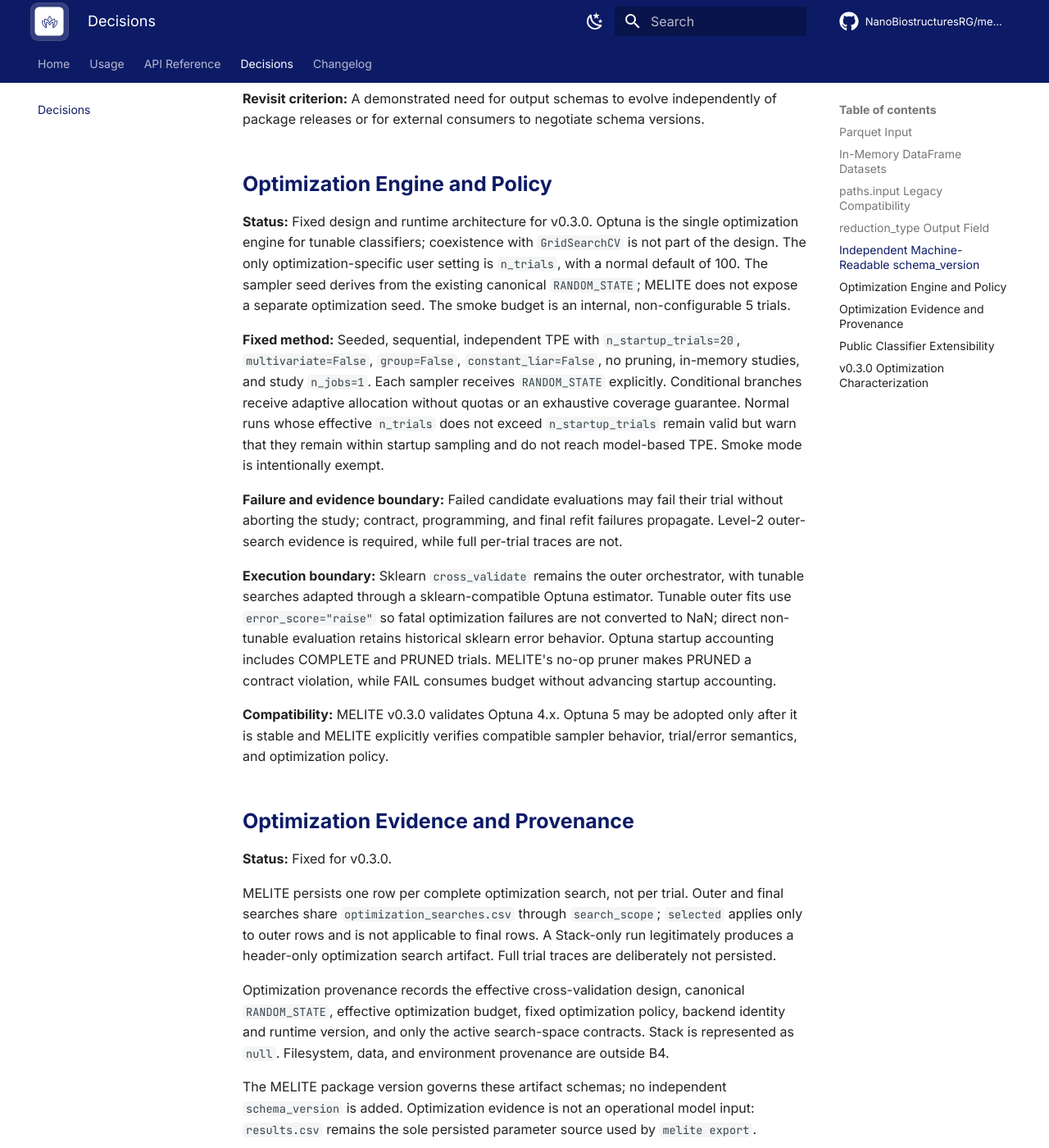
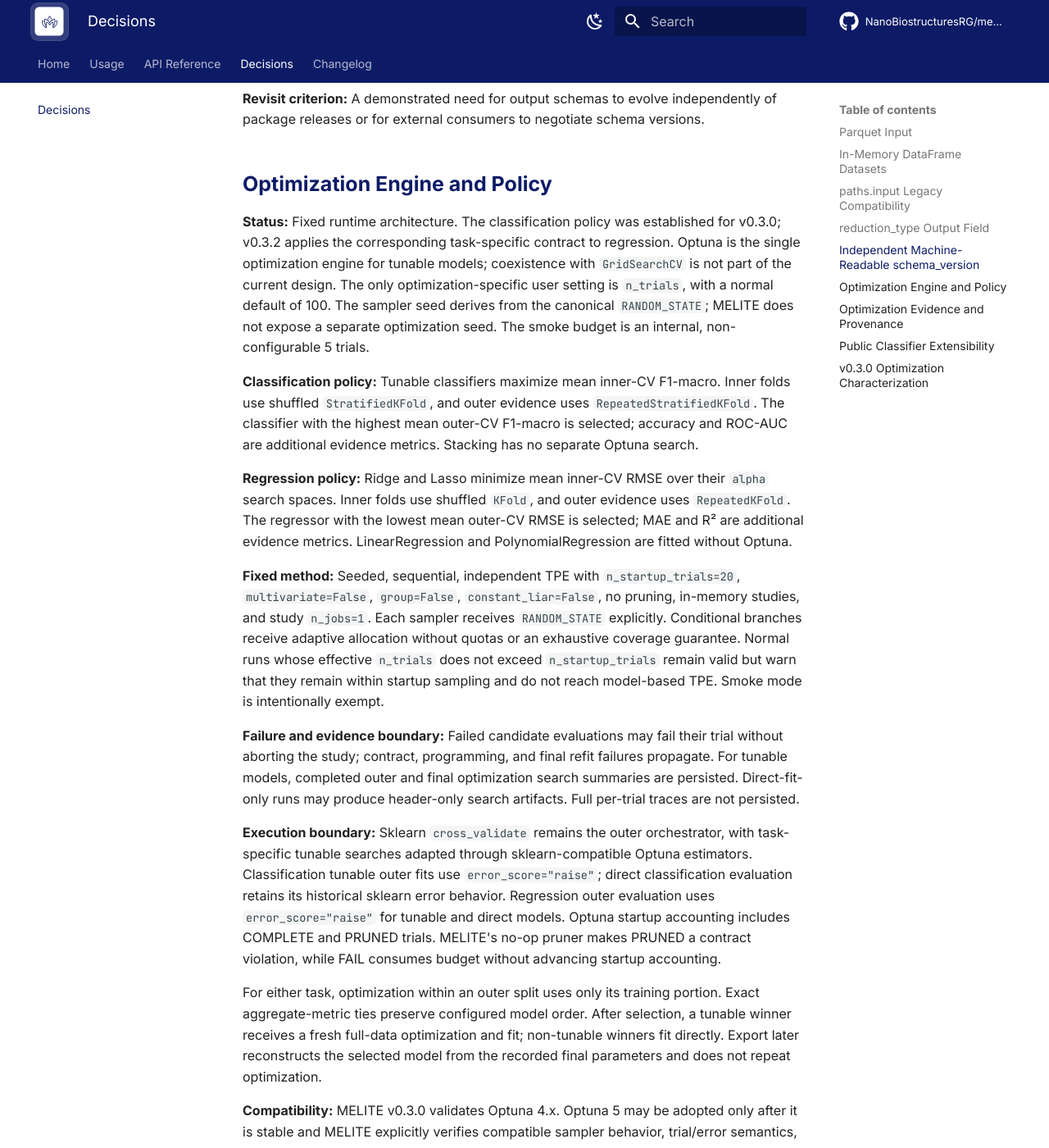
Before and after one commit to NanoBiostructuresRG/melite, an MkDocs documentation site: the page built from docs/decisions.md, in a window 1280 px wide and 1400 px high, scrolled down 1661 px. Shown: the whole window at 82% size. Built offline with MkDocs 1.6.1 and Material for MkDocs 9.7.7, drawn with Linux system fonts in a browser that asks for light colours; comment, search, counter and statistics services are not loaded; some of the changed text lies outside the part shown.

Commit message:
docs: align classification reporting and methodological decisions

```diff
--- a/docs/decisions.md
+++ b/docs/decisions.md
@@ -70,13 +70,26 @@
 
 ## Optimization Engine and Policy
 
-**Status:** Fixed design and runtime architecture for v0.3.0. Optuna is the
-single optimization engine for tunable classifiers; coexistence with
-`GridSearchCV` is not part of the design. The only optimization-specific user
-setting is `n_trials`,
-with a normal default of 100. The sampler seed derives from the existing
-canonical `RANDOM_STATE`; MELITE does not expose a separate optimization seed.
-The smoke budget is an internal, non-configurable 5 trials.
+**Status:** Fixed runtime architecture. The classification policy was
+established for v0.3.0; v0.3.2 applies the corresponding task-specific contract
+to regression. Optuna is the single optimization engine for tunable models;
+coexistence with `GridSearchCV` is not part of the current design. The only
+optimization-specific user setting is `n_trials`, with a normal default of 100.
+The sampler seed derives from the canonical `RANDOM_STATE`; MELITE does not
+expose a separate optimization seed. The smoke budget is an internal,
+non-configurable 5 trials.
+
+**Classification policy:** Tunable classifiers maximize mean inner-CV
+F1-macro. Inner folds use shuffled `StratifiedKFold`, and outer evidence uses
+`RepeatedStratifiedKFold`. The classifier with the highest mean outer-CV
+F1-macro is selected; accuracy and ROC-AUC are additional evidence metrics.
+Stacking has no separate Optuna search.
+
+**Regression policy:** Ridge and Lasso minimize mean inner-CV RMSE over their
+`alpha` search spaces. Inner folds use shuffled `KFold`, and outer evidence uses
+`RepeatedKFold`. The regressor with the lowest mean outer-CV RMSE is selected;
+MAE and R² are additional evidence metrics. LinearRegression and
+PolynomialRegression are fitted without Optuna.
 
 **Fixed method:** Seeded, sequential, independent TPE with
 `n_startup_trials=20`, `multivariate=False`, `group=False`,
@@ -89,16 +102,25 @@
 
 **Failure and evidence boundary:** Failed candidate evaluations may fail their
 trial without aborting the study; contract, programming, and final refit
-failures propagate. Level-2 outer-search evidence is required, while full
-per-trial traces are not.
+failures propagate. For tunable models, completed outer and final optimization
+search summaries are persisted. Direct-fit-only runs may
+produce header-only search artifacts. Full per-trial traces
+are not persisted.
 
 **Execution boundary:** Sklearn `cross_validate` remains the outer orchestrator,
-with tunable searches adapted through a sklearn-compatible Optuna estimator.
-Tunable outer fits use `error_score="raise"` so fatal optimization failures are
-not converted to NaN; direct non-tunable evaluation retains historical sklearn
-error behavior. Optuna startup accounting includes COMPLETE and PRUNED trials.
-MELITE's no-op pruner makes PRUNED a contract violation, while FAIL consumes
-budget without advancing startup accounting.
+with task-specific tunable searches adapted through sklearn-compatible Optuna
+estimators. Classification tunable outer fits use `error_score="raise"`; direct
+classification evaluation retains its historical sklearn error behavior.
+Regression outer evaluation uses `error_score="raise"` for tunable and direct
+models. Optuna startup accounting includes COMPLETE and PRUNED trials. MELITE's
+no-op pruner makes PRUNED a contract violation, while FAIL consumes budget
+without advancing startup accounting.
+
+For either task, optimization within an outer split uses only its training
+portion. Exact aggregate-metric ties preserve configured model order. After
+selection, a tunable winner receives a fresh full-data optimization and fit;
+non-tunable winners fit directly. Export later reconstructs the selected model
+from the recorded final parameters and does not repeat optimization.
 
 **Compatibility:** MELITE v0.3.0 validates Optuna 4.x. Optuna 5 may be adopted
 only after it is stable and MELITE explicitly verifies compatible sampler
@@ -106,24 +128,47 @@
 
 ## Optimization Evidence and Provenance
 
-**Status:** Fixed for v0.3.0.
+**Status:** Fixed task-specific artifact contracts. The classification contract
+was established for v0.3.0; the regression artifact family was added for
+v0.3.2.
 
-MELITE persists one row per complete optimization search, not per trial.
-Outer and final searches share `optimization_searches.csv` through
-`search_scope`; `selected` applies only to outer rows and is not applicable to
-final rows. A Stack-only run legitimately produces a header-only optimization
-search artifact. Full trial traces are deliberately not persisted.
+For classification, MELITE persists one row per completed optimization search,
+not per trial, in `optimization_searches.csv`. Outer and final searches are
+distinguished by `search_scope`; `selected` applies only to outer rows and is
+not applicable to final rows. A Stack-only run legitimately produces a
+header-only search artifact. `evaluations.csv` and `evaluation_folds.csv`
+preserve aggregate and per-outer-split F1-macro, accuracy, and ROC-AUC evidence.
+`results.csv` contains the selected classifier and its final parameters. The
+F1-macro figure is derived from existing outer evidence without further model
+fitting.
 
-Optimization provenance records the effective cross-validation design,
-canonical `RANDOM_STATE`, effective optimization budget, fixed optimization
-policy, backend identity and runtime version, and only the active search-space
-contracts. Stack is represented as `null`. Filesystem, data, and environment
-provenance are outside B4.
+For regression, the corresponding files are
+`regression_optimization_searches.csv`, `regression_evaluations.csv`,
+`regression_evaluation_folds.csv`, and `regression_results.csv`. Search rows
+exist only for Ridge and Lasso; a run containing only LinearRegression and/or
+PolynomialRegression produces a header-only regression search artifact. RMSE,
+MAE, and R² are preserved as aggregate and per-outer-split evidence, and the
+selected result is determined by the lowest mean outer RMSE. Regression does
+not currently produce an evaluation figure.
+
+For both tasks, exact selection ties retain the first model in configured
+order, and full trial traces are deliberately not persisted. Outer-CV evidence
+describes the configured evaluation design; it is not evidence of external
+scientific validation or generalizability.
+
+`optimization_provenance.json` records the classification cross-validation
+design, canonical `RANDOM_STATE`, effective budget, fixed policy, backend
+identity and runtime version, and active classifier search spaces; Stack is
+represented as `null`. `regression_optimization_provenance.json` records the
+task-specific outer and inner strategies, RMSE minimization contract, active
+regressors, and their search spaces; LinearRegression and PolynomialRegression
+are represented as `null`. Filesystem, data, and environment provenance remain
+outside these artifacts.
 
 The MELITE package version governs these artifact schemas; no independent
 `schema_version` is added. Optimization evidence is not an operational model
-input: `results.csv` remains the sole persisted parameter source used by
-`melite export`.
+input: `results.csv` is the persisted classification parameter source used by
+`melite export`, while regression export uses `regression_results.csv`.
 
 ## Public Classifier Extensibility
 
```
Also changed, not shown: 4 other files.
